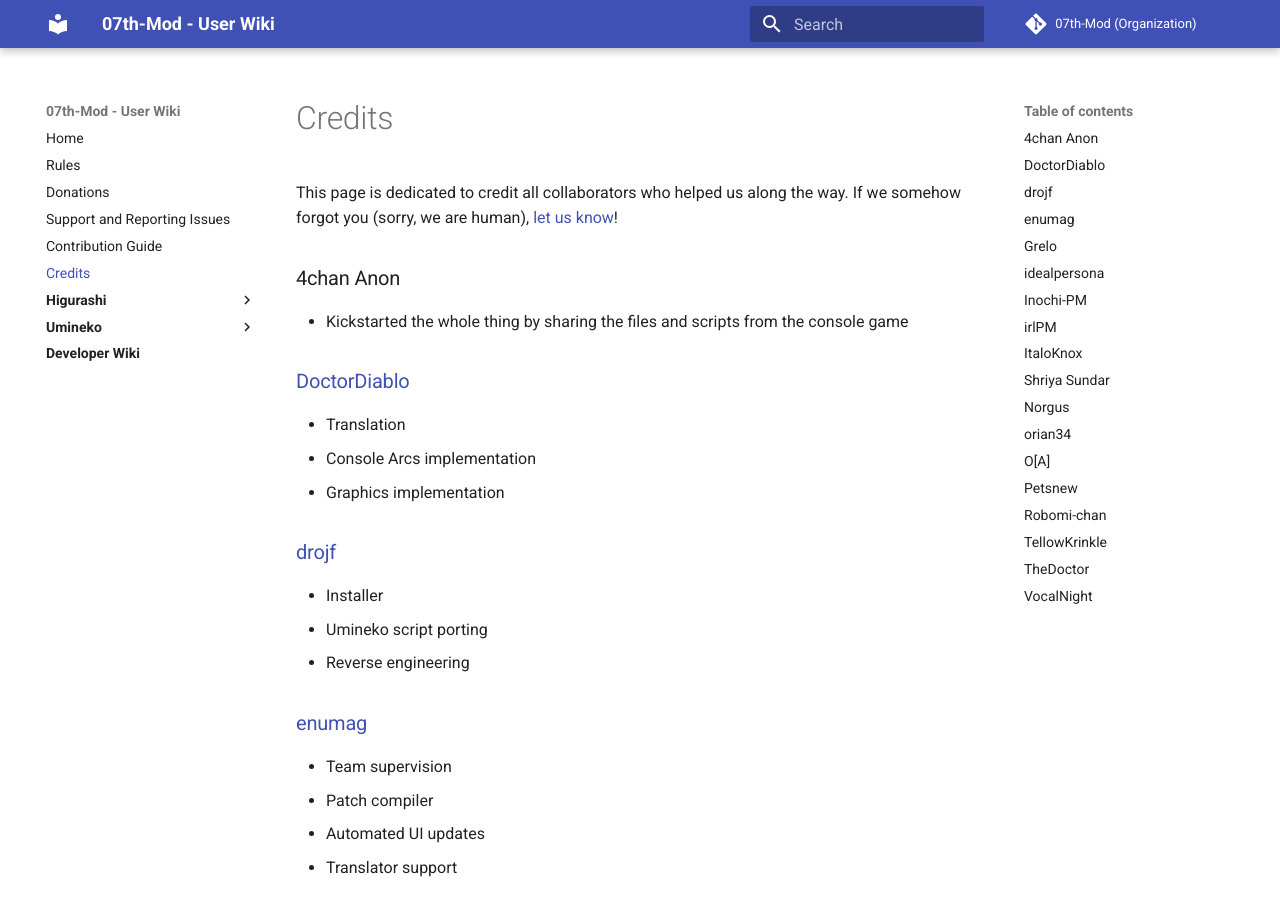
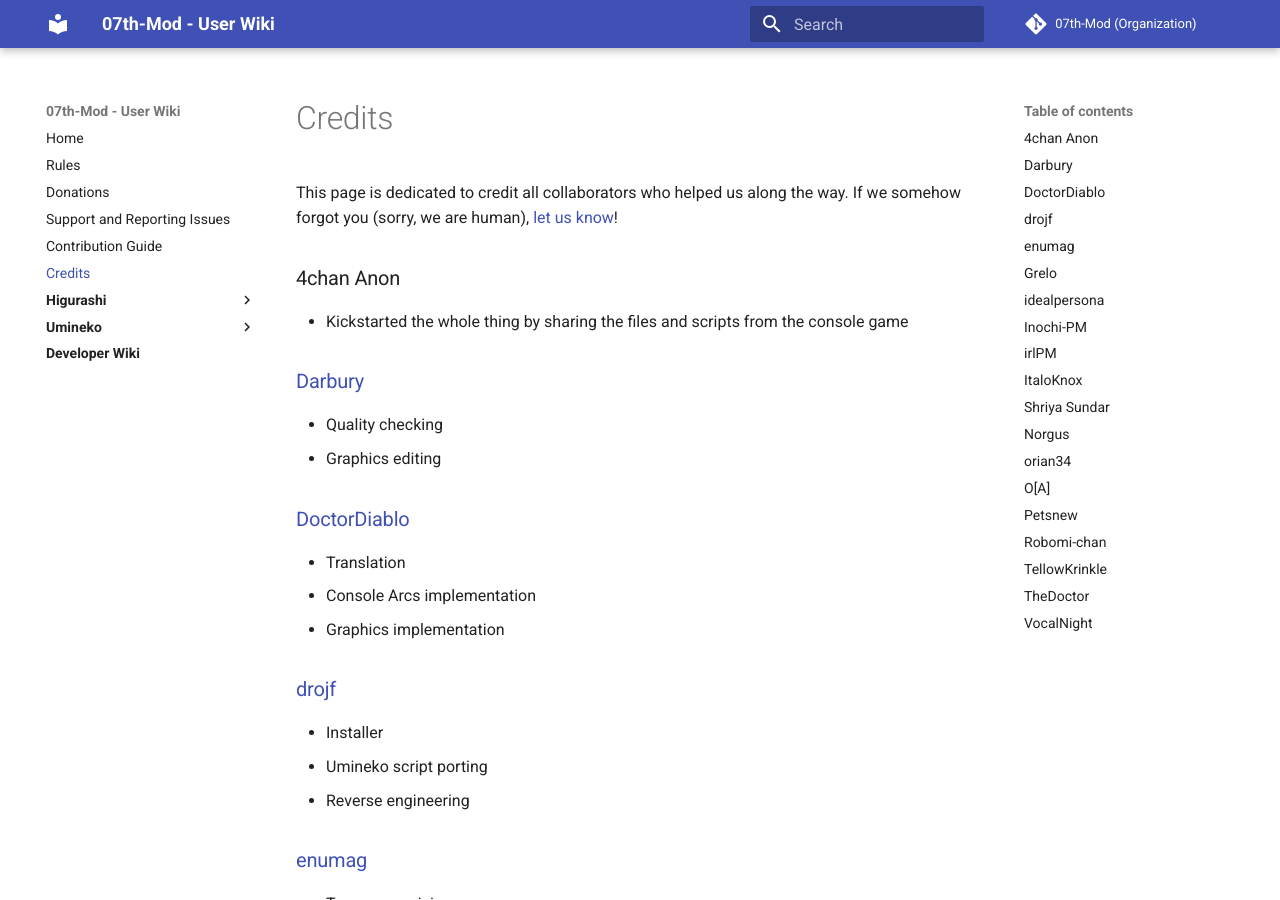
Before and after one commit to 07th-mod/wiki, an MkDocs documentation site: the page built from docs/Credits.md, in a window 1280 px wide and 900 px high. Built offline with MkDocs 1.6.1 and Material for MkDocs 9.7.7, drawn with Linux system fonts in a browser that asks for light colours.

Commit message:
Add Darbury

```diff
--- a/docs/Credits.md
+++ b/docs/Credits.md
@@ -5,6 +5,11 @@
 ### 4chan Anon
 
 * Kickstarted the whole thing by sharing the files and scripts from the console game
+
+### [Darbury](https://github.com/Darbury)
+
+* Quality checking
+* Graphics editing
 
 ### [DoctorDiablo](https://github.com/DoctorDiablo)
 
```
